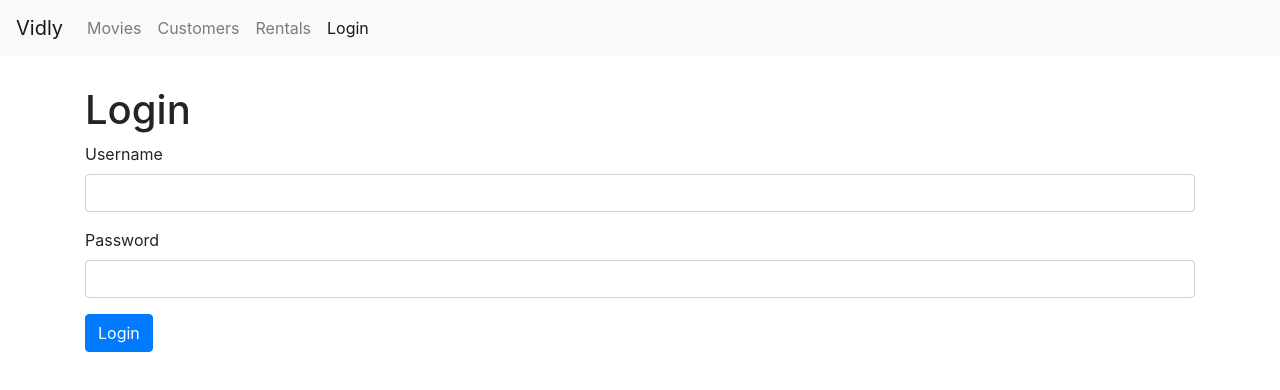
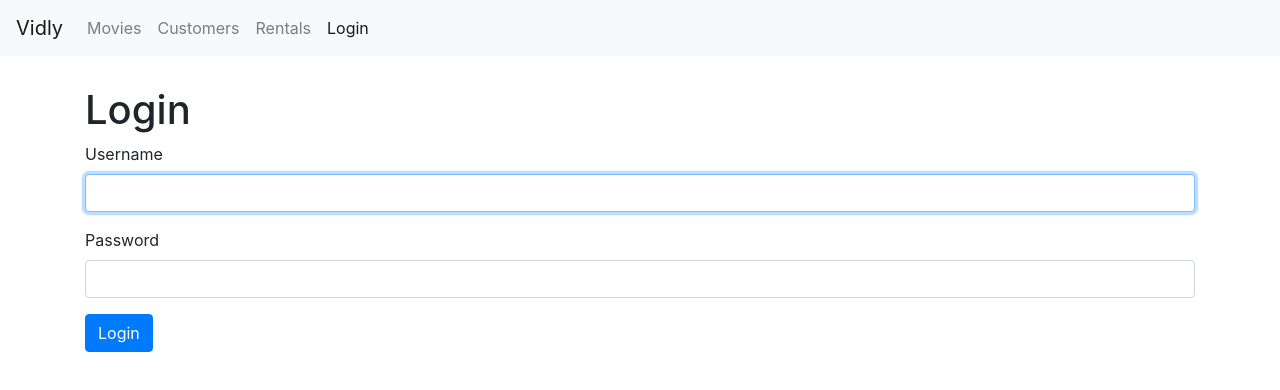
Before and after one commit to Joseph-Mutua/vidly, a React (Create React App) app: page /login in a window 1280 px wide. Shown: the top 390 px of the page. Built offline with nearby package versions, Linux system fonts and the light colour scheme.

Commit message:
Handling mulltiple inputs

```diff
--- a/src/components/loginForm.jsx
+++ b/src/components/loginForm.jsx
@@ -1,24 +1,53 @@
 import React, { Component } from "react";
 
 class LoginForm extends Component {
+  username = React.createRef();
 
-handleSubmit = e => {
+  state = {
+    account: { username: "", password: "" },
+  };
+
+  handleChange = ({currentTarget: input}) => {
+    const account = { ...this.state.account };
+    account[input.name] = input.value;
+    this.setState({ account });
+  };
+
+  handleSubmit = (e) => {
     e.preventDefault();
+    const username = this.username.value;
+
     console.log("Submitted");
-}
+  };
 
   render() {
+    const { account } = this.state;
     return (
       <div>
         <h1>Login</h1>
         <form onSubmit={this.handleSubmit}>
           <div className="form-group">
             <label htmlFor="username">Username</label>
-            <input id="username" type="text" className="form-control" />
+            <input
+              autoFocus
+              value={account.username}
+              onChange={this.handleChange}
+              name="username"
+              id="username"
+              type="text"
+              className="form-control"
+            />
           </div>
           <div className="form-group">
             <label htmlFor="password">Password</label>
-            <input id="password" type="text" className="form-control" />
+            <input
+              value={account.password}
+              onChange={this.handleChange}
+              id="password"
+              name="password"
+              type="text"
+              className="form-control"
+            />
           </div>
           <button className="btn btn-primary">Login</button>
         </form>
```
